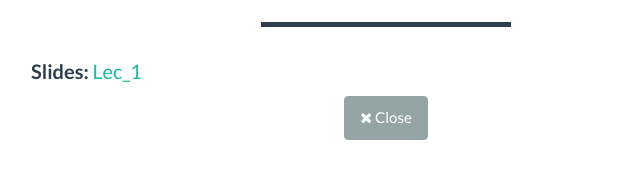
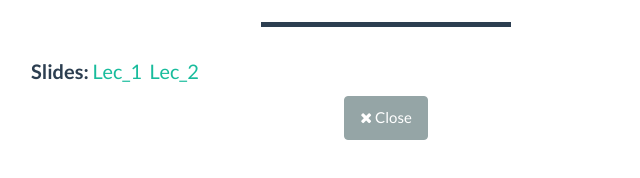
Before and after one commit to zyi199543/sijichun.github.io, a plain HTML site: page index.html in a window 1280 px wide. Both pictures are taken after a click on the link 1030 px from the left and 1114 px from the top of the page. Shown: the part 936-1114 px from the top of the page, 254-894 px from the left. Drawn offline with nearby package versions, Linux system fonts and the light colour scheme.

Commit message:
lec2 added.

```diff
--- a/index.html
+++ b/index.html
@@ -356,7 +356,8 @@
                             <h2>The World Economy</h2>
                             <h3>(2015 fall)</h3>
                             <hr class="star-primary">
-                            <p align="left"><b>Slides:</b> <a href="Teaching/2015fall/Lecture_01.pdf" target="_blank">Lec_1</a></p>
+                            <p align="left"><b>Slides:</b> <a href="Teaching/2015fall/Lecture_01.pdf" target="_blank">Lec_1</a>&nbsp;
+                            <a href="Teaching/2015fall/Lecture_02.pdf" target="_blank">Lec_2</a></p>
                             <button type="button" class="btn btn-default" data-dismiss="modal"><i class="fa fa-times"></i> Close</button>
                         </div>
                     </div>
```
